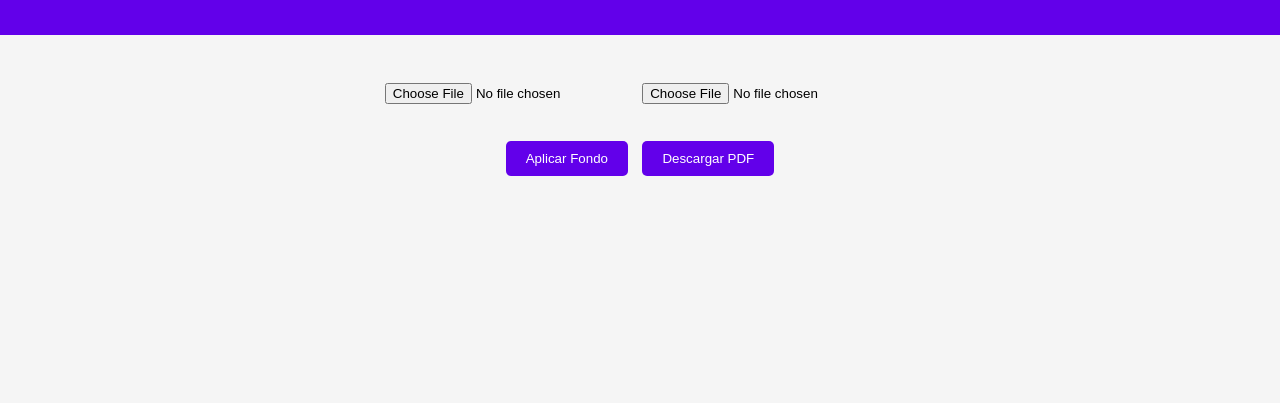
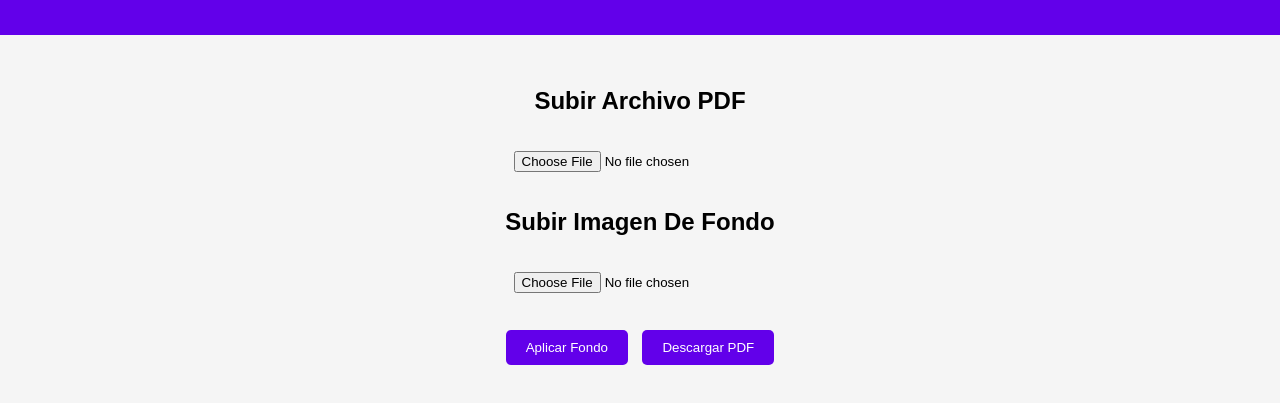
Before and after one commit to BRRBET/EditorPDF, a plain HTML site: page index.html in a window 1280 px wide. Shown: the part 77-480 px from the top of the page. Drawn offline with Linux system fonts and the light colour scheme.

Commit message:
Update index.html

```diff
--- a/index.html
+++ b/index.html
@@ -45,7 +45,9 @@
     <h1>Editor de PDF Gratis</h1>
   </header>
   <main>
+    <h2>Subir Archivo PDF</h2>
     <input type="file" id="pdf-upload" class="file-input" accept="application/pdf" />
+    <h2>Subir Imagen De Fondo </h2>
     <input type="file" id="image-upload" class="file-input" accept="image/*" />
     <div class="controls">
       <button id="apply-bg">Aplicar Fondo</button>
```
